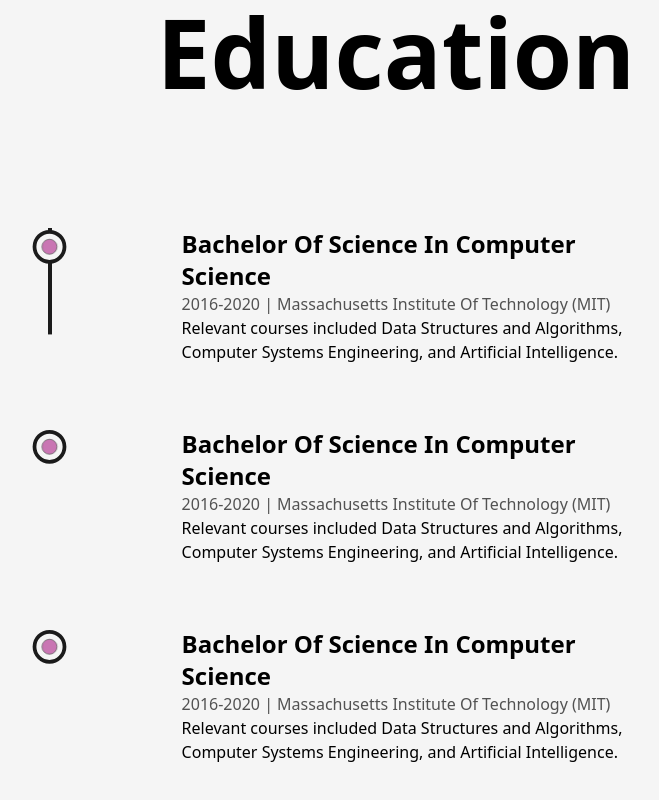
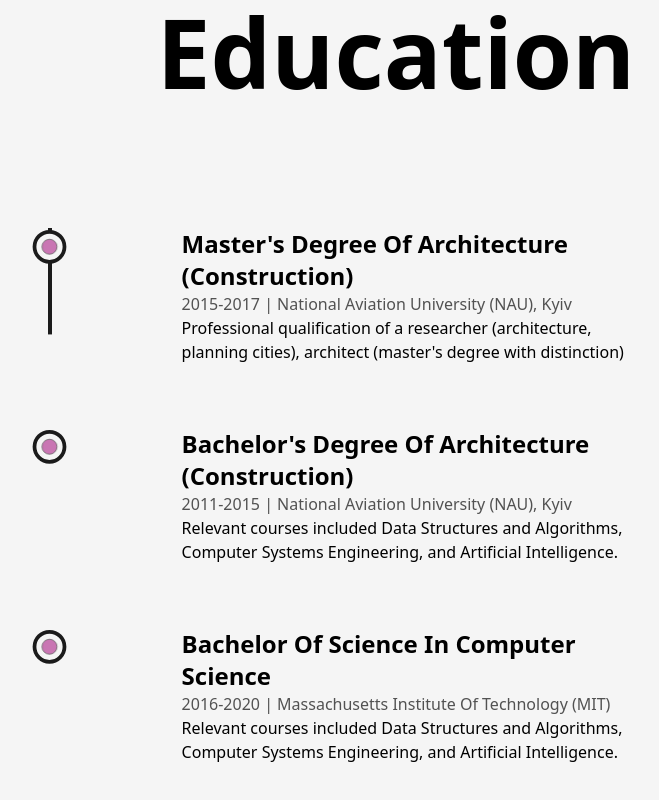
Before and after one commit to LanaVol/portfolio, a Next.js app: page /about in a window 1280 px wide. Shown: the part 3613-4413 px from the top of the page, without its empty margins (244-903 px from the left). Built offline with nearby package versions, Linux system fonts and the light colour scheme.

Commit message:
update info

```diff
--- a/src/components/Education.js
+++ b/src/components/Education.js
@@ -48,15 +48,15 @@ const Education = () => {
 
         <ul className="w-full flex flex-col items-start justify-between ml-4 xs:ml-2">
           <Details
-            type="Bachelor Of Science In Computer Science"
-            time="2016-2020"
-            place="Massachusetts Institute Of Technology (MIT)"
-            info="Relevant courses included Data Structures and Algorithms, Computer Systems Engineering, and Artificial Intelligence."
+            type="Master's degree Of Architecture (Construction)"
+            time="2015-2017"
+            place="National Aviation University (NAU), Kyiv"
+            info="Professional qualification of a researcher (architecture, planning cities), architect (master's degree with distinction)"
           />
           <Details
-            type="Bachelor Of Science In Computer Science"
-            time="2016-2020"
-            place="Massachusetts Institute Of Technology (MIT)"
+            type="Bachelor's degree Of Architecture (Construction)"
+            time="2011-2015"
+            place="National Aviation University (NAU), Kyiv"
             info="Relevant courses included Data Structures and Algorithms, Computer Systems Engineering, and Artificial Intelligence."
           />
           <Details
--- a/src/pages/index.js
+++ b/src/pages/index.js
@@ -32,7 +32,7 @@ export default function Home() {
             </div>
             <div className="w-1/2 flex flex-col items-center self-center lg:w-full lg:text-center">
               <AnimatedText
-                text="Turning Vision Into Reality With Code And Design."
+                text="Bringing Іdeas to Life Through Code and Design"
                 className="!text-6xl !text-left xl:!text-5xl lg:!text-center lg:!text-6xl md:!text-5xl sm:!text-3xl"
               />
               <p className="my-4 text-base font-medium md:text-sm sm:text-xs">
```
